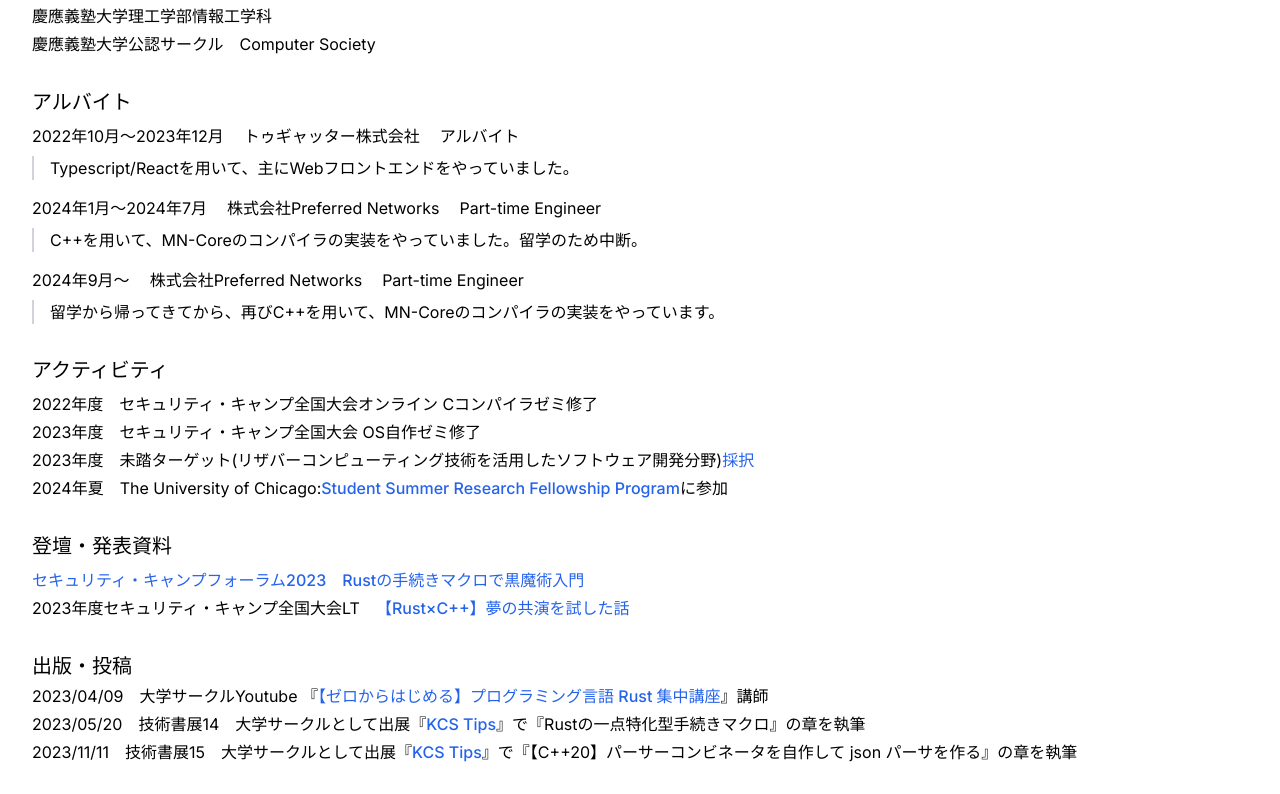
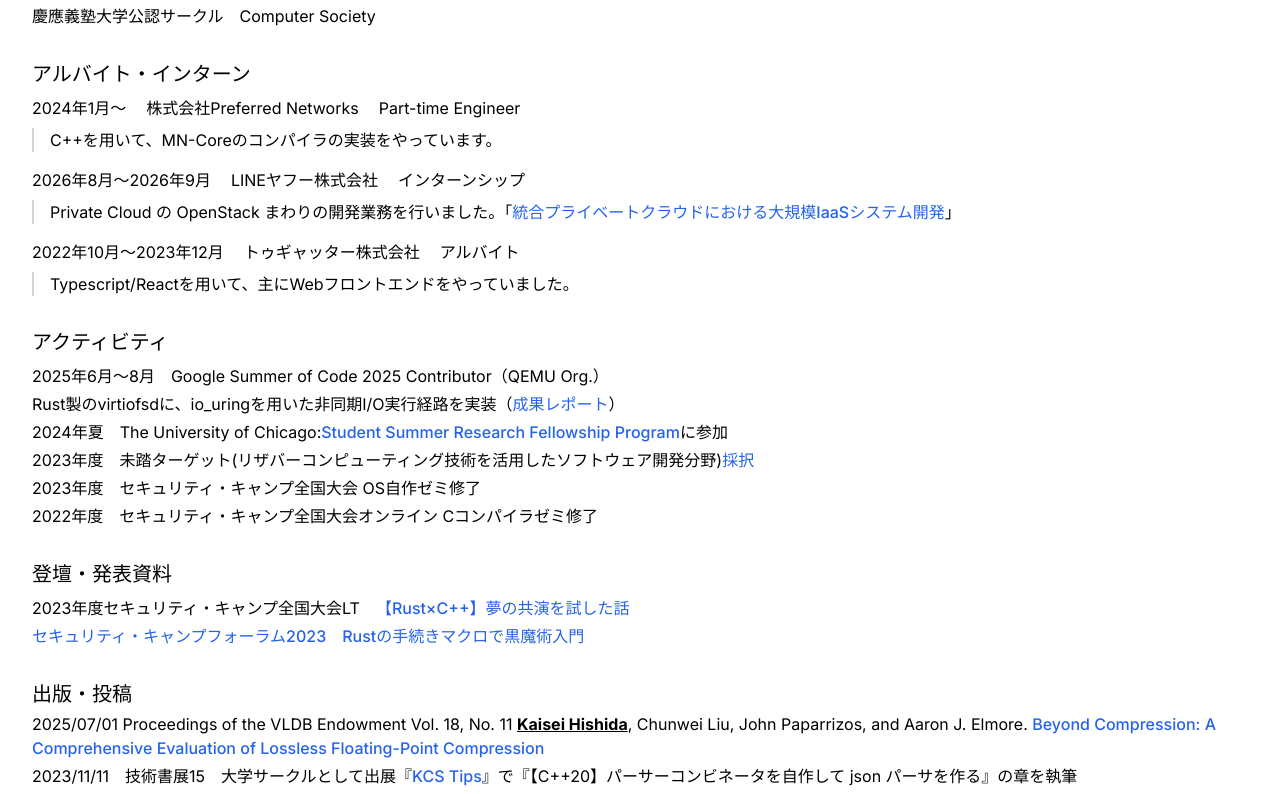
Before and after one commit to lemolatoon/lemolatoo.net, a Next.js app: page / in a window 1280 px wide. Shown: the part 280-1074 px from the top of the page. Built offline with nearby package versions, Linux system fonts and the light colour scheme.

Commit message:
update info

```diff
--- a/package.json
+++ b/package.json
@@ -26,8 +26,5 @@
     "postcss": "^8",
     "tailwindcss": "^3.3.0",
     "typescript": "^5"
-  },
-  "engines": {
-    "node": "20.x"
   }
 }
--- a/src/app/page.tsx
+++ b/src/app/page.tsx
@@ -65,17 +65,44 @@
         <h1 className="text-3xl">lemolatoonのポートフォリオ</h1>
         <h2 className="text-xl mt-8">経歴</h2>
         <ul className="mt-2">
-          <li className="mt-1">2022年3月 慶應義塾大学附属志木高等学校 卒業</li>
-          <li className="mt-1">2022年4月 慶應義塾大学 入学</li>
-          <li className="mt-1">慶應義塾大学理工学部情報工学科在学</li>
+          <li className="mt-1">2026年3月 慶應義塾大学情報工学科 卒業</li>
+          <li className="mt-1">
+            2026年4月 慶應義塾大学大学院理工学研究科 入学
+          </li>
         </ul>
         <h2 className="text-xl mt-8">所属</h2>
         <ul className="mt-2">
-          <li className="mt-1">慶應義塾大学理工学部情報工学科</li>
+          <li className="mt-1">慶應義塾大学大学院理工学研究科</li>
           <li className="mt-1">慶應義塾大学公認サークル　Computer Society</li>
         </ul>
-        <h2 className="text-xl mt-8">アルバイト</h2>
+        <h2 className="text-xl mt-8">アルバイト・インターン</h2>
         <ul className="mt-2">
+          <li className="mb-4">
+            <div className="grid grid-cols-1 gap-1 md:flex md:justify-start md:space-x-4">
+              <span>2024年1月～</span>
+              <span>株式会社Preferred Networks</span>
+              <span>Part-time Engineer</span>
+            </div>
+            <div className="mt-2 pl-4 border-l-2 border-gray-300">
+              <p>C++を用いて、MN-Coreのコンパイラの実装をやっています。</p>
+            </div>
+          </li>
+          <li className="mb-4">
+            <div className="grid grid-cols-1 gap-1 md:flex md:justify-start md:space-x-4">
+              <span>2026年8月～2026年9月</span>
+              <span>LINEヤフー株式会社</span>
+              <span>インターンシップ</span>
+            </div>
+            <div className="mt-2 pl-4 border-l-2 border-gray-300">
+              <p>
+                Private Cloud の OpenStack まわりの開発業務を行いました。「
+                <Link href="https://www.lycorp.co.jp/ja/recruit/newgrads/internship/detail/INF-4-75/">
+                  統合プライベートクラウドにおける大規模IaaSシステム開発
+                </Link>
+                」
+              </p>
+            </div>
+          </li>
           <li className="mb-4">
             <div className="grid grid-cols-1 gap-1 md:flex md:justify-start md:space-x-4">
               <span>2022年10月～2023年12月</span>
@@ -88,39 +115,25 @@
               </p>
             </div>
           </li>
-          <li className="mb-4">
-            <div className="grid grid-cols-1 gap-1 md:flex md:justify-start md:space-x-4">
-              <span>2024年1月～2024年7月</span>
-              <span>株式会社Preferred Networks</span>
-              <span>Part-time Engineer</span>
-            </div>
-            <div className="mt-2 pl-4 border-l-2 border-gray-300">
-              <p>
-                C++を用いて、MN-Coreのコンパイラの実装をやっていました。留学のため中断。
-              </p>
-            </div>
-          </li>
-          <li className="mb-4">
-            <div className="grid grid-cols-1 gap-1 md:flex md:justify-start md:space-x-4">
-              <span>2024年9月～</span>
-              <span>株式会社Preferred Networks</span>
-              <span>Part-time Engineer</span>
-            </div>
-            <div className="mt-2 pl-4 border-l-2 border-gray-300">
-              <p>
-                留学から帰ってきてから、再びC++を用いて、MN-Coreのコンパイラの実装をやっています。
-              </p>
-            </div>
-          </li>
         </ul>
         <h2 className="text-xl mt-8">アクティビティ</h2>
         <ul className="mt-2">
           <li className="mt-2 md:mt-1">
-            2022年度　セキュリティ・キャンプ全国大会オンライン
-            Cコンパイラゼミ修了
+            <div>
+              2025年6月～8月　Google Summer of Code 2025 Contributor（QEMU
+              Org.）
+            </div>
+            <div className="mt-1">
+              Rust製のvirtiofsdに、io_uringを用いた非同期I/O実行経路を実装（
+              <Link href="https://gsoc.lemolatoo.net/">成果レポート</Link>）
+            </div>
           </li>
           <li className="mt-2 md:mt-1">
-            2023年度　セキュリティ・キャンプ全国大会 OS自作ゼミ修了
+            2024年夏　The University of Chicago:
+            <Link href="https://cs.uchicago.edu/academics/undergraduate/summer-research/student-summer-research-fellowship-program/">
+              Student Summer Research Fellowship Program
+            </Link>
+            に参加
           </li>
           <li className="mt-2 md:mt-1">
             2023年度　未踏ターゲット(リザバーコンピューティング技術を活用したソフトウェア開発分野)
@@ -129,15 +142,23 @@
             </Link>
           </li>
           <li className="mt-2 md:mt-1">
-            2024年夏　The University of Chicago:
-            <Link href="https://cs.uchicago.edu/academics/undergraduate/summer-research/student-summer-research-fellowship-program/">
-              Student Summer Research Fellowship Program
-            </Link>
-            に参加
+            2023年度　セキュリティ・キャンプ全国大会 OS自作ゼミ修了
+          </li>
+          <li className="mt-2 md:mt-1">
+            2022年度　セキュリティ・キャンプ全国大会オンライン
+            Cコンパイラゼミ修了
           </li>
         </ul>
         <h2 className="text-xl mt-8">登壇・発表資料</h2>
         <ul className="mt-2">
+          <li className="mt-1">
+            <div className="flex gap-4">
+              <div>2023年度セキュリティ・キャンプ全国大会LT</div>
+              <Link href="https://speakerdeck.com/lemolatoon/rust-x-c-plus-plus-meng-nogong-yan-woshi-sitahua">
+                【Rust×C++】夢の共演を試した話
+              </Link>
+            </div>
+          </li>
           <li className="mt-1">
             <div className="flex gap-4">
               <Link href="https://www.ipa.go.jp/jinzai/security-camp/2022/forum2023.html">
@@ -148,23 +169,25 @@
               </Link>
             </div>
           </li>
-          <li className="mt-1">
-            <div className="flex gap-4">
-              <div>2023年度セキュリティ・キャンプ全国大会LT</div>
-              <Link href="https://speakerdeck.com/lemolatoon/rust-x-c-plus-plus-meng-nogong-yan-woshi-sitahua">
-                【Rust×C++】夢の共演を試した話
-              </Link>
-            </div>
-          </li>
         </ul>
         <h2 className="text-xl mt-8">出版・投稿</h2>
         <ul>
           <li className="mt-1">
-            2023/04/09　大学サークルYoutube 『
-            <Link href="https://youtu.be/tw2WCjBTgRM?si=CBWu6p7P9j8fR7RK">
-              【ゼロからはじめる】プログラミング言語 Rust 集中講座
+            2025/07/01 Proceedings of the VLDB Endowment Vol. 18, No. 11{" "}
+            <span className="font-bold underline">Kaisei Hishida</span>, Chunwei
+            Liu, John Paparrizos, and Aaron J. Elmore.{" "}
+            <Link href="https://doi.org/10.14778/3749646.3749701">
+              Beyond Compression: A Comprehensive Evaluation of Lossless
+              Floating-Point Compression
             </Link>
-            』講師
+          </li>
+          <li className="mt-1">
+            2023/11/11　技術書展15　大学サークルとして出展『
+            <Link href="https://techbookfest.org/product/15U934x7A5Ve9E7nxTSLDp?productVariantID=dmKSevFsUN8B1mpaBkpTtk">
+              KCS Tips
+            </Link>
+            』で『【C++20】パーサーコンビネータを自作して json
+            パーサを作る』の章を執筆
           </li>
           <li className="mt-1">
             2023/05/20　技術書展14　大学サークルとして出展『
@@ -174,12 +197,11 @@
             』で『Rustの一点特化型手続きマクロ』の章を執筆
           </li>
           <li className="mt-1">
-            2023/11/11　技術書展15　大学サークルとして出展『
-            <Link href="https://techbookfest.org/product/15U934x7A5Ve9E7nxTSLDp?productVariantID=dmKSevFsUN8B1mpaBkpTtk">
-              KCS Tips
+            2023/04/09　大学サークルYoutube 『
+            <Link href="https://youtu.be/tw2WCjBTgRM?si=CBWu6p7P9j8fR7RK">
+              【ゼロからはじめる】プログラミング言語 Rust 集中講座
             </Link>
-            』で『【C++20】パーサーコンビネータを自作して json
-            パーサを作る』の章を執筆
+            』講師
           </li>
         </ul>
         <h2 className="text-xl mt-8">リンク集</h2>
@@ -188,7 +210,7 @@
             <Link href="https://github.com/lemolatoon">GitHub</Link>
           </li>
           <li className="mt-1">
-            <Link href="https://twitter.com/lemolatoon1">Twitter (X)</Link>
+            <Link href="https://twitter.com/lemolatoon">Twitter (X)</Link>
           </li>
           <li className="mt-1">
             <Link href="https://speakerdeck.com/lemolatoon">SpeakerDeck</Link>
```
